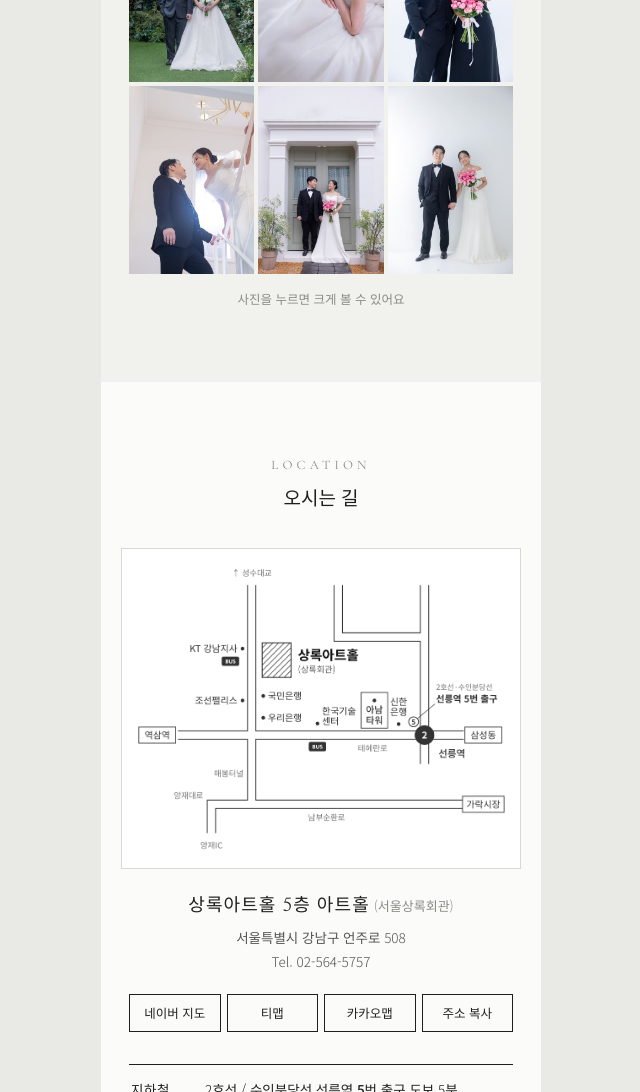
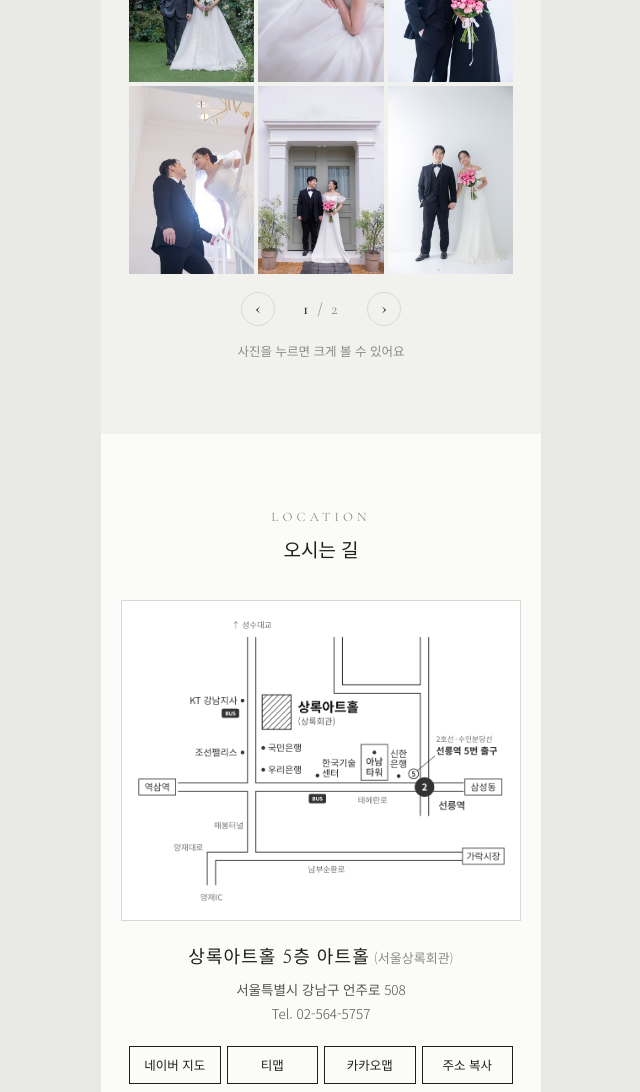
Before and after one commit to shincy0912-netizen/wedding, a plain HTML site: page index.html in a window 1280 px wide. Shown: the part 2994-4086 px from the top of the page, without its empty margins (319-959 px from the left). Drawn offline with nearby package versions, Linux system fonts and the light colour scheme.

Commit message:
갤러리 아래에 페이지 넘김(‹ 1 / 2 ›) 추가, 확대 보기에서 서울→제주 이어서 넘기기
Co-Authored-By: Claude Opus 5.5 <noreply@anthropic.com>
Claude-Session: https://claude.ai/code/session_01NCanrcdHfTAWPxPeJGYshp

```diff
--- a/index.html
+++ b/index.html
@@ -101,6 +101,12 @@ p{margin:0}
 .gal-tab[aria-selected="true"]{color:var(--ink);border-bottom-color:var(--ink)}
 .gal-tab:focus-visible{outline:2px solid var(--ink);outline-offset:3px}
 #gals>.gal:first-child{margin-top:28px}
+.gal-pager{display:flex;justify-content:center;align-items:center;gap:18px;margin-top:18px}
+.gal-pager button{appearance:none;background:none;border:1px solid var(--rule);width:34px;height:34px;border-radius:50%;cursor:pointer;font-family:var(--latin);font-size:20px;line-height:1;color:var(--ink);display:inline-flex;align-items:center;justify-content:center;padding:0 0 2px}
+.gal-pager button:focus-visible{outline:2px solid var(--ink);outline-offset:2px}
+.pg-num{font-family:var(--latin);font-size:16px;letter-spacing:.12em;color:var(--ink-3);font-variant-numeric:tabular-nums;min-width:56px;text-align:center}
+.pg-num b{font-weight:500;color:var(--ink)}
+.pg-num em{font-style:normal;font-size:12px;letter-spacing:.24em;text-transform:uppercase;margin-left:6px}
 .gal{display:grid;grid-template-columns:repeat(3,1fr);gap:4px}
 .gal button{appearance:none;border:0;padding:0;margin:0;aspect-ratio:2/3;background:var(--wash);position:relative;cursor:zoom-in;overflow:hidden;font-family:var(--latin);color:var(--ph);font-size:15px}
 .alt .gal button{background:#e4e4e0}
@@ -370,13 +376,25 @@ var RSVP_URL = 'https://docs.google.com/forms/d/e/1FAIpQLSc7h8CQqF88eNU5bpTkrGZw
     }
     gals.appendChild(grid);
   });
-  tabs.addEventListener('click',function(e){
-    var tb=e.target.closest('.gal-tab');if(!tb)return;active=+tb.dataset.k;
-    tabs.querySelectorAll('.gal-tab').forEach(function(x){x.setAttribute('aria-selected',x===tb?'true':'false')});
+  var pager=document.createElement('div');pager.className='gal-pager';
+  pager.innerHTML='<button type="button" class="pg-prev" aria-label="이전 갤러리">‹</button><span class="pg-num"></span><button type="button" class="pg-next" aria-label="다음 갤러리">›</button>';
+  if(shown.length>1)gals.appendChild(pager);
+  function setTab(k,scroll){
+    active=(k+sets.length)%sets.length;
+    tabs.querySelectorAll('.gal-tab').forEach(function(x){x.setAttribute('aria-selected',+x.dataset.k===active?'true':'false')});
     gals.querySelectorAll('.gal').forEach(function(gr){gr.hidden=(+gr.dataset.k!==active)});
-  });
+    pager.querySelector('.pg-num').innerHTML='<b>'+(active+1)+'</b> / '+sets.length;
+    if(scroll&&tabs.getBoundingClientRect().top<0)tabs.scrollIntoView({block:'start'});
+  }
+  setTab(0);
+  tabs.addEventListener('click',function(e){var tb=e.target.closest('.gal-tab');if(tb)setTab(+tb.dataset.k)});
+  pager.querySelector('.pg-prev').onclick=function(){setTab(active-1,true)};
+  pager.querySelector('.pg-next').onclick=function(){setTab(active+1,true)};
   var viewer=document.getElementById('viewer'),vimg=document.getElementById('vimg'),vidx=document.getElementById('vidx'),cur=0,tx=null;
-  function show(i){var L=sets[active];cur=(i+L.length)%L.length;vimg.innerHTML='<img src="'+L[cur]+'" alt="" onerror="this.outerHTML=\'<span class=vp>'+(cur+1)+'</span>\'">';vidx.textContent=(cur+1)+' / '+L.length}
+  function show(i){
+    if(i>=sets[active].length){setTab(active+1);i=0}
+    else if(i<0){setTab(active-1);i=sets[active].length-1}
+    var L=sets[active];cur=i;vimg.innerHTML='<img src="'+L[cur]+'" alt="" onerror="this.outerHTML=\'<span class=vp>'+(cur+1)+'</span>\'">';vidx.textContent=(sets.length>1?(shown[active].tab||shown[active].title)+'  ':'')+(cur+1)+' / '+L.length}
   gals.addEventListener('click',function(e){var b=e.target.closest('.gal button');if(!b)return;show(+b.dataset.i);viewer.hidden=false;document.body.style.overflow='hidden'});
   viewer.querySelector('.pv').onclick=function(){show(cur-1)};
   viewer.querySelector('.nx').onclick=function(){show(cur+1)};
```
